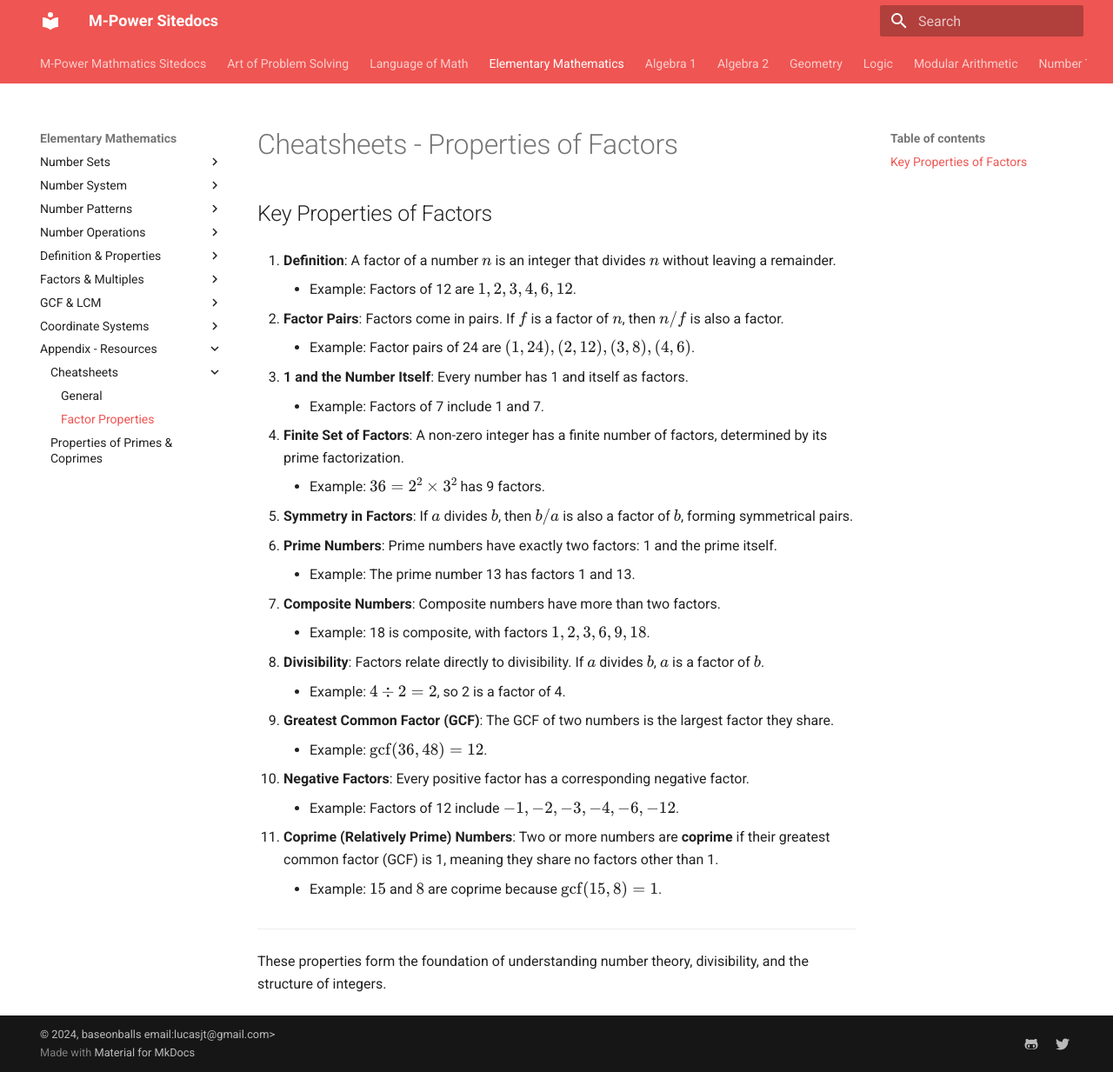
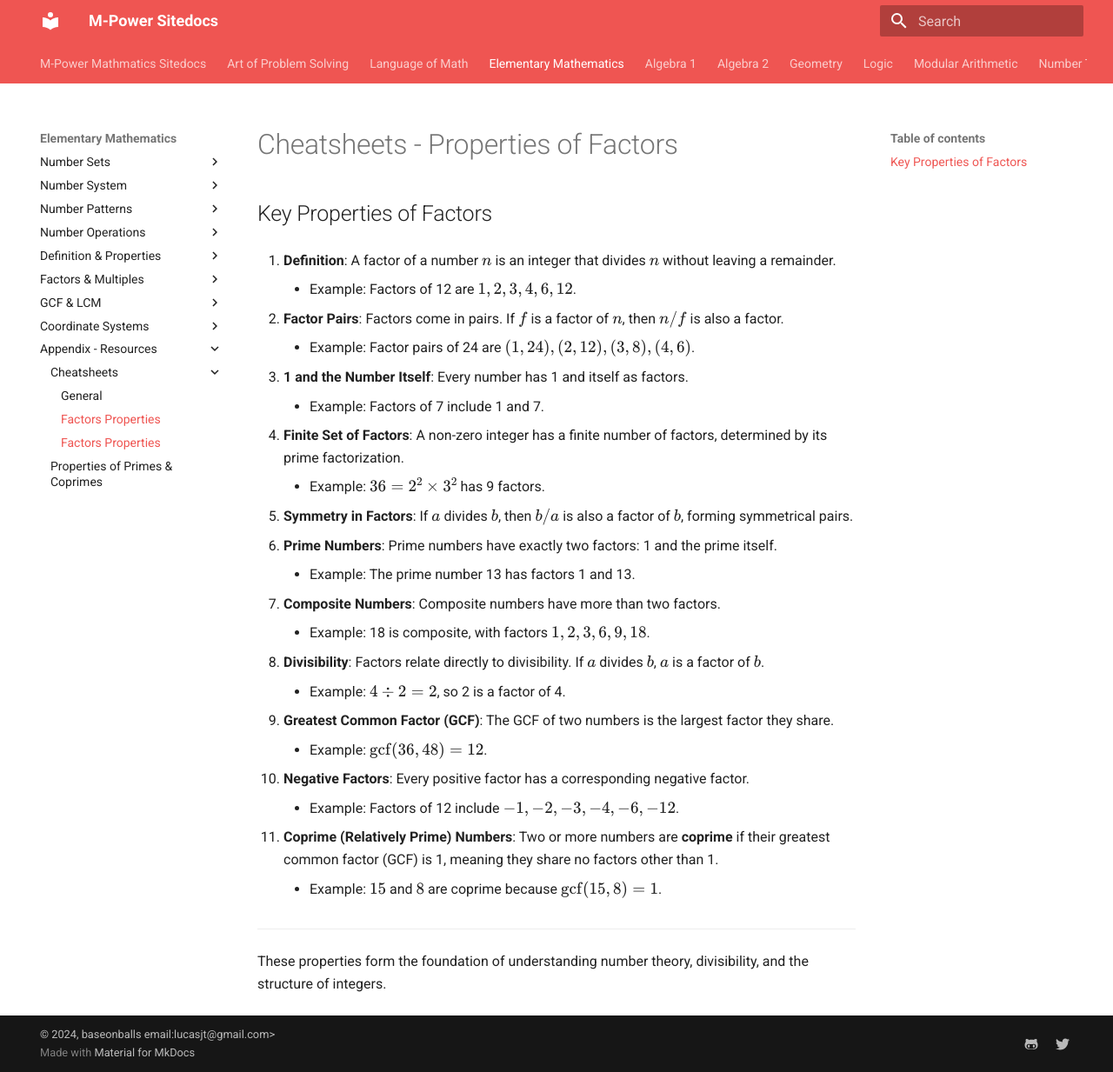
Before and after one commit to baseonballs/mpower-sitedocs, an MkDocs documentation site: the page built from site-docs/mathematics/elem/resources/cheat-sheets/properties-of-factors.md, in a window 1280 px wide and 1233 px high. Shown: the whole window at 87% size. Built offline with MkDocs 1.6.1 and Material for MkDocs 9.7.7, drawn with Linux system fonts in a browser that asks for light colours; formulas are drawn with MathJax 3.

Commit message:
renamed resource for properteis of factors and multiples.

```diff
--- a/mkdocs.yml
+++ b/mkdocs.yml
@@ -209,7 +209,8 @@
     - "Appendix - Resources":
       - "Cheatsheets":
         - "General": "mathematics/elem/resources/cheat-sheets/index.md"
-        - "Factor Properties": "mathematics/elem/resources/cheat-sheets/property-of-factors.md"
+        - "Factors Properties": "mathematics/elem/resources/cheat-sheets/properties-of-factors.md"
+        - "Multiples Properties": "mathematics/elem/resources/cheat-sheets/properties-of-factors.md"
       - "Problem Solving": "page-404.md"
   - "Algebra 1":
     - "Class, Forms & Structures of Equations":
```
Also changed, not shown: site-docs/mathematics/elem/resources/cheat-sheets/properties-of-factors.md (renamed from site-docs/mathematics/elem/resources/cheat-sheets/property-of-factors.md), site-docs/mathematics/elem/resources/cheat-sheets/properties-of-multiples.md (added), site-docs/mathematics/elem/resources/cheat-sheets/property-of-multiples.md (deleted).
